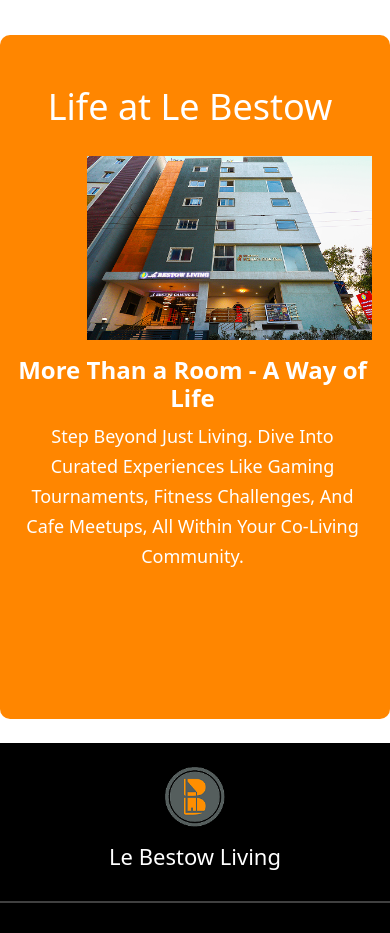
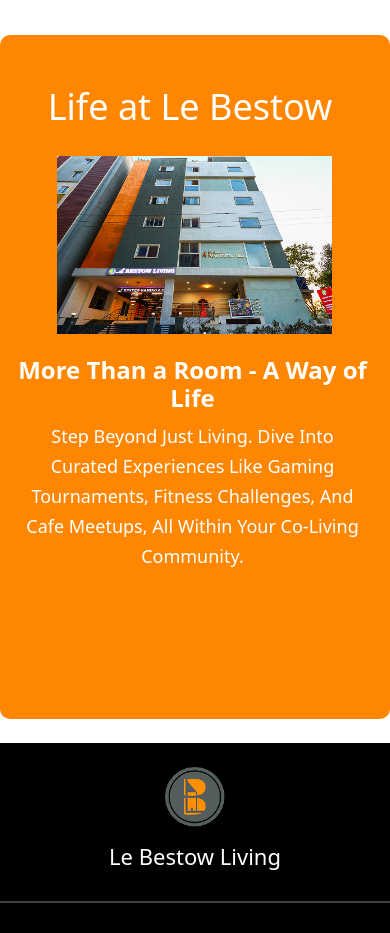
Before and after one commit to Spandana5455/Lebestow-, a React (Create React App) app: page /zones/co-living in a window 390 px wide. Shown: the part 4000-4933 px from the top of the page. Built offline with nearby package versions, Linux system fonts and the light colour scheme.

Commit message:
contact update

```diff
--- a/src/Cafe.css
+++ b/src/Cafe.css
@@ -540,7 +540,7 @@
     .offer-subheading,
     .offer-percentage {
       font-size: 28px;
-      margin-left: -10px;
+      margin-left: -60px;
     }
 
     .offer-note {
@@ -572,4 +572,7 @@
     .slide-card:hover .text-container {
       width: 100%;
     }
+    .catering-section {
+      margin-left: -10px;
+    }
   }
--- a/src/Coliving.css
+++ b/src/Coliving.css
@@ -799,8 +799,8 @@
     }
 
     .lifeatlebestow-image {
-        width: 320px !important;
-        padding-left: 35px  !important;
+        width: 280px !important;
+        padding-left: 5px  !important;
     }
 
     .lifeatlebestow-section {
--- a/src/D.css
+++ b/src/D.css
@@ -634,7 +634,7 @@
 
     .d-lebestow-sub-heading-two {
       font-size: 20px;
-      margin-left: -120px;
+      margin-left: -155px;
     }
 
     .d-lebestow-location {
```
